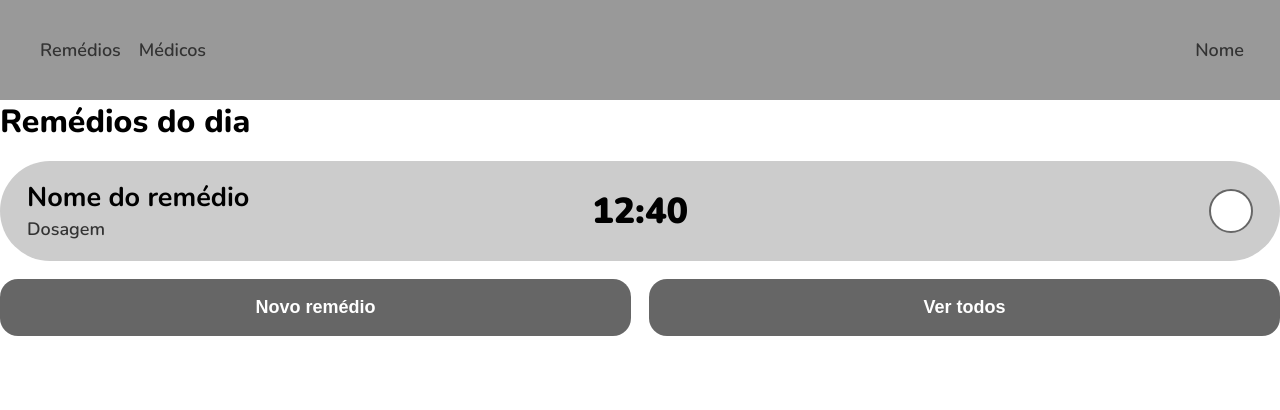
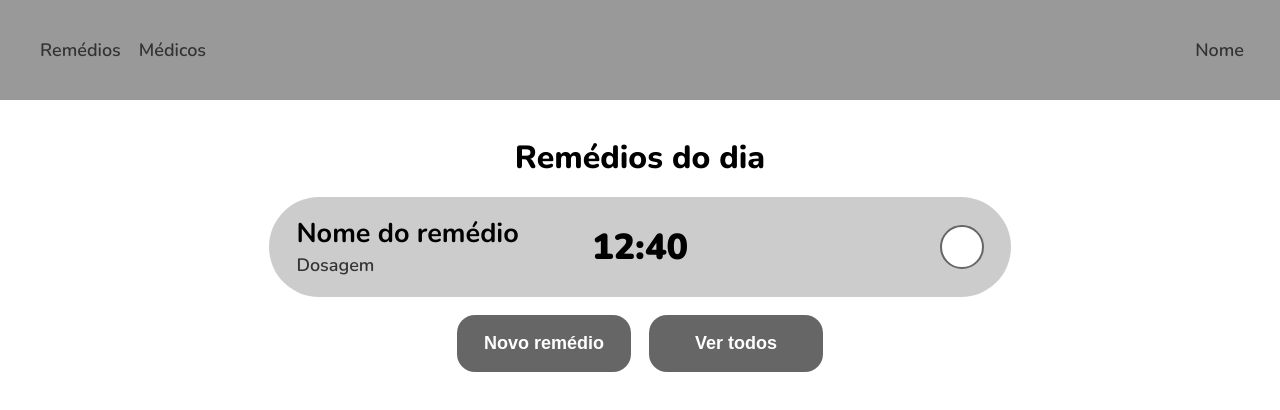
Before and after one commit to carolrochafloro/HelenaFrontend, an Angular app: page / in a window 1280 px wide. Shown: the top 410 px of the page. Built offline with nearby package versions, Linux system fonts and the light colour scheme.

Commit message:
Alteração no layout

```diff
--- a/src/scss/layout/_layout.scss
+++ b/src/scss/layout/_layout.scss
@@ -2,6 +2,13 @@ body {
   display: flex;
   flex-direction: column;
   flex-wrap: wrap;
+  margin: 0;
+  font-family: "Nunito", sans-serif;
+}
+
+html {
+  font-size: 18px;
+  height: 100%;
 }
 
 .container {
@@ -9,4 +16,7 @@ body {
   flex-direction: column;
   flex-wrap: wrap;
   position: relative;
+  padding: 2rem;
+  justify-content: center;
+  align-items: center;
 }
```
